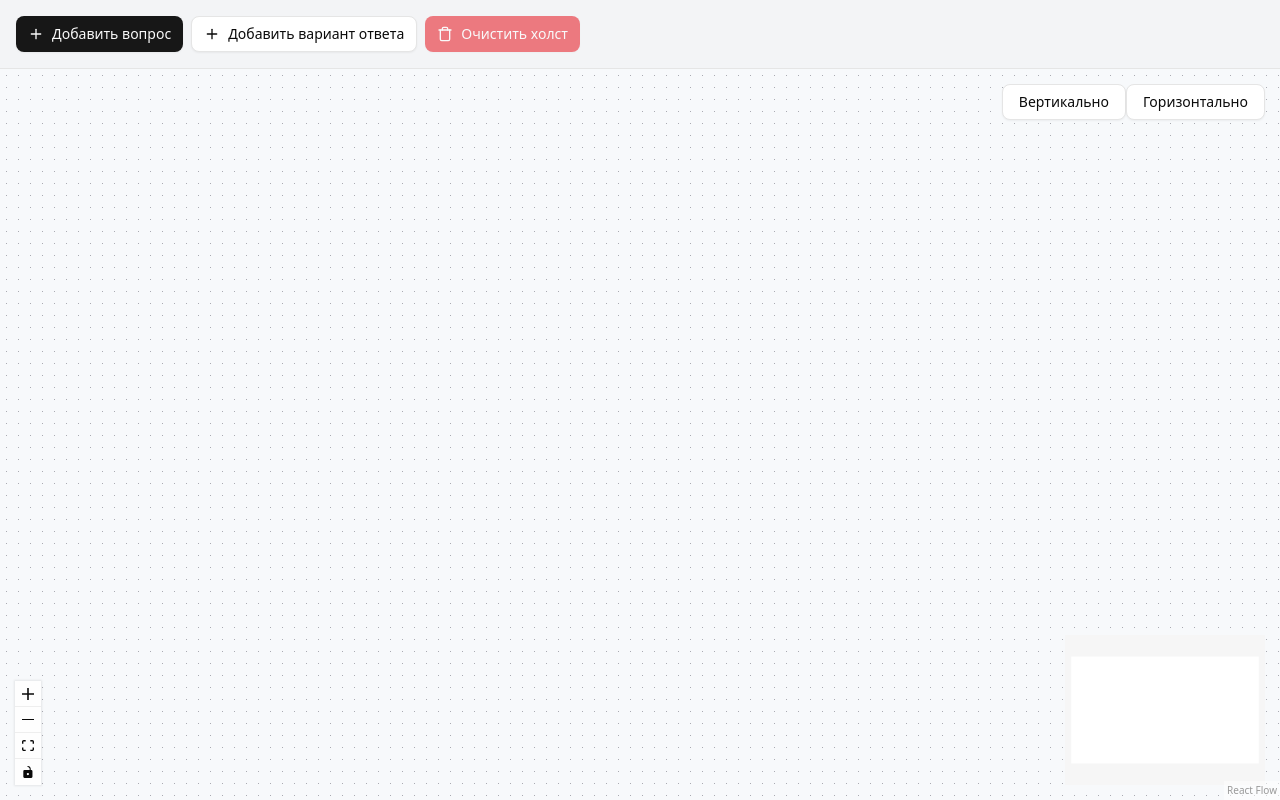
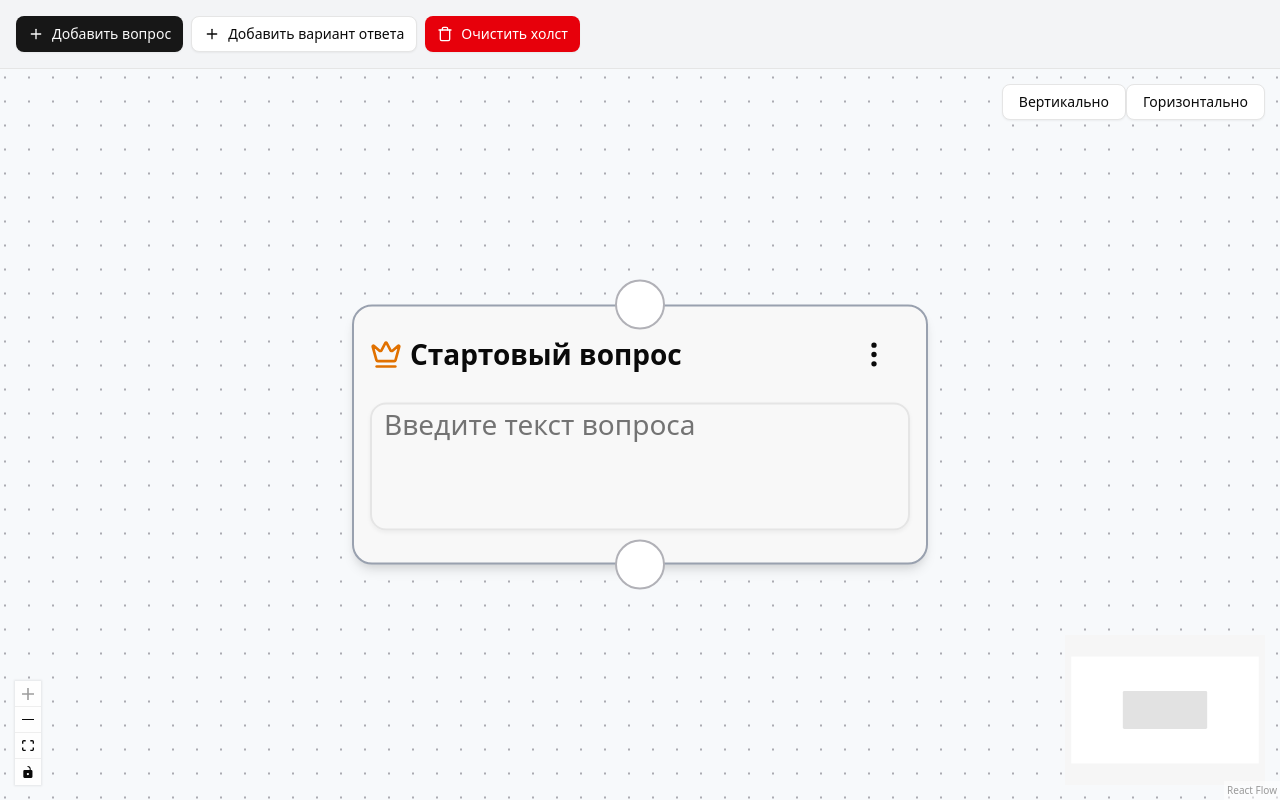
Before and after one commit to apastan/react-flow, a React (Vite) app: page / in a window 1280 px wide. Built offline with nearby package versions, Linux system fonts and the light colour scheme.

Commit message:
add start node by default

```diff
--- a/src/features/telegram-bot-builder/ui/DiagramBuilder.tsx
+++ b/src/features/telegram-bot-builder/ui/DiagramBuilder.tsx
@@ -50,7 +50,27 @@ const edgeTypes = {
 }
 
 export function DiagramBuilder() {
-  const initialNodes: AppNodes = []
+  const initialNodes: AppNodes = [
+    {
+      id: '4HQ',
+      type: 'question',
+      position: {
+        x: 300,
+        y: 0,
+      },
+      data: {
+        isStartNode: true,
+        questionDefault: '',
+        responseTextDefault: '',
+        onlyChoicesDefault: true,
+      },
+      measured: {
+        width: 288,
+        height: 130,
+      },
+      selected: true,
+    },
+  ]
   const initialEdges: Edge[] = []
 
   const [nodes, setNodes, onNodesChange] = useNodesState(initialNodes)
```
